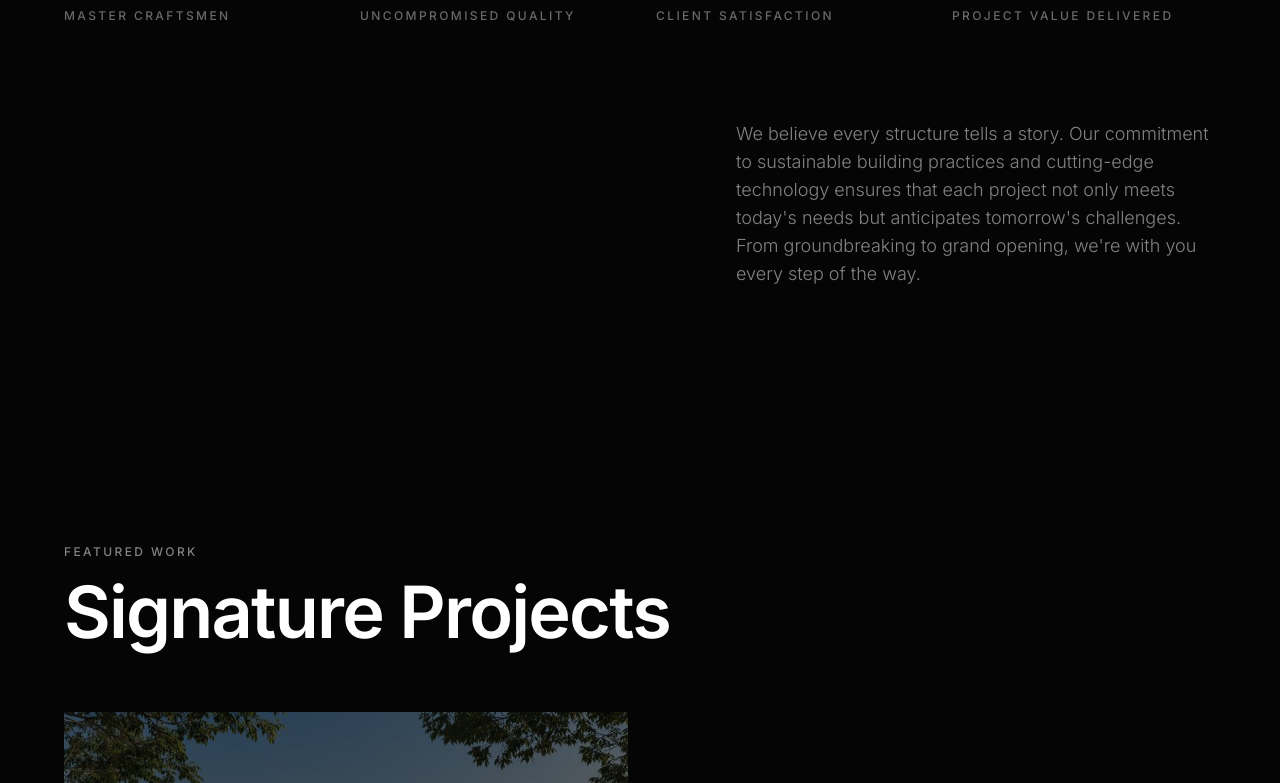
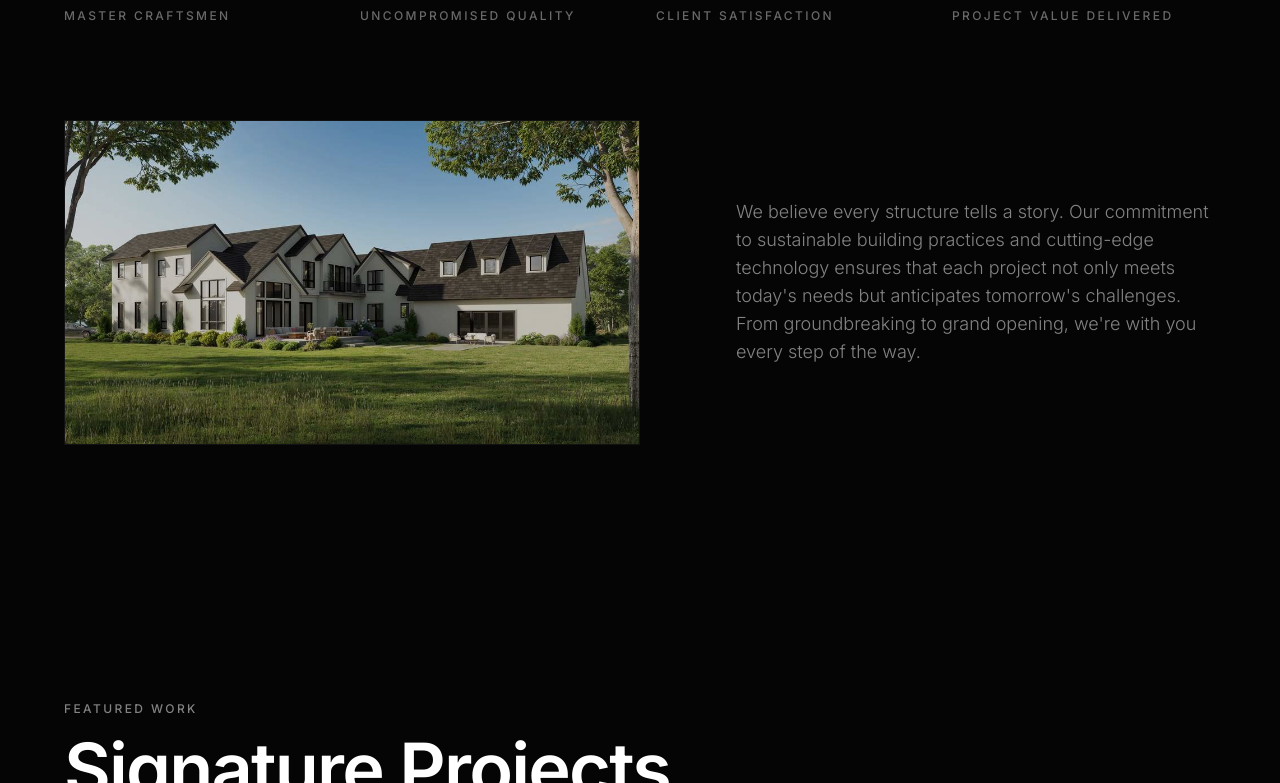
Before and after one commit to Sreeram4506/Norfolk, a React (Vite) app: page / in a window 1280 px wide. Shown: the part 2877-3660 px from the top of the page. Built offline with nearby package versions, Linux system fonts and the light colour scheme.

Commit message:
Update contact info and add bottom image to About section

```diff
--- a/src/config.ts
+++ b/src/config.ts
@@ -48,6 +48,7 @@ export interface AboutConfig {
   headline: string;
   description: string;
   bottomText: string;
+  bottomImage?: string;
   galleryImages: GalleryImage[];
   stats: StatItem[];
 }
@@ -133,7 +134,7 @@ export const heroConfig: HeroConfig = {
   brandLeft: "NORFOLK",
   brandRight: "DEVELOPMENT",
   tagline: "Building Tomorrow's Landmarks Today",
-  badge: "Norfolk, Virginia",
+  badge: "Norfolk County, MA",
   since: "Since 1987",
   email: "hello@norfolk-dev.com",
   heroImage: "/images/hero-building.png",
@@ -156,6 +157,7 @@ export const aboutConfig: AboutConfig = {
   headline: "",
   description: "At Norfolk Development, we don't just build structures; we craft environments that stand the test of time. Our unwavering commitment to exceptional quality ensures that every joint, every finish, and every layout is executed with surgical precision. From large-scale industrial hubs to intimate luxury residences, our signature is excellence without compromise.",
   bottomText: "We believe every structure tells a story. Our commitment to sustainable building practices and cutting-edge technology ensures that each project not only meets today's needs but anticipates tomorrow's challenges. From groundbreaking to grand opening, we're with you every step of the way.",
+  bottomImage: "/images/7.jpeg",
   galleryImages: [
     { src: "/images/gallery-residential.jpg", alt: "Luxury home interior office space", label: "Residential" },
     { src: "/images/gallery-3.jpg", alt: "Construction site aerial view", label: "In Progress" },
@@ -277,8 +279,8 @@ export const visitConfig: VisitConfig = {
   infoCards: [
     {
       icon: "MapPin",
-      title: "Visit Our Office",
-      content: "1200 Waterfront Drive<br />Norfolk, VA 23510<br />United States"
+      title: "Our Location",
+      content: "Norfolk County MA<br />Serving Westwood, Norwood, Walpole, Canton, Sharon, etc.."
     },
     {
       icon: "Clock",
@@ -317,10 +319,10 @@ export const footerConfig: FooterConfig = {
   quickLinksTitle: "Quick Links",
   contactTitle: "Contact",
   contactItems: [
-    "1200 Waterfront Drive",
-    "Norfolk, VA 23510",
+    "Norfolk County MA",
+    "Serving Westwood, Norwood, Walpole, Canton, Sharon, etc..",
     "hello@norfolk-dev.com",
-    "+1 (757) 555-0120",
+    '<a href="tel:7812232490" class="hover:text-white transition-colors">781-223-2490</a>',
   ],
   bottomLinks: [
     { label: "Privacy Policy", href: "#" },
--- a/src/sections/About.tsx
+++ b/src/sections/About.tsx
@@ -186,9 +186,20 @@ const About = () => {
       {/* Bottom text */}
       {aboutConfig.bottomText && (
         <div className="relative z-10 max-w-7xl mx-auto px-8 lg:px-16 pb-32 bg-[#050505]">
-          <div className="grid grid-cols-12">
+          <div className="grid grid-cols-12 gap-y-12 md:gap-y-0 items-center">
+            {aboutConfig.bottomImage && (
+              <div className="col-span-12 md:col-span-6">
+                <div className="reveal-text overflow-hidden rounded-sm border border-white/5">
+                  <img
+                    src={aboutConfig.bottomImage}
+                    alt="Construction site detail"
+                    className="w-full h-auto object-cover opacity-80 hover:opacity-100 transition-opacity duration-700"
+                  />
+                </div>
+              </div>
+            )}
             <div className="col-span-12 md:col-span-5 md:col-start-8">
-              <p className="reveal-text museo-body text-white/50 text-base lg:text-lg">
+              <p className="reveal-text museo-body text-white/50 text-base lg:text-lg leading-relaxed">
                 {aboutConfig.bottomText}
               </p>
             </div>
```
Also changed, not shown: public/images/7.jpeg (added).
